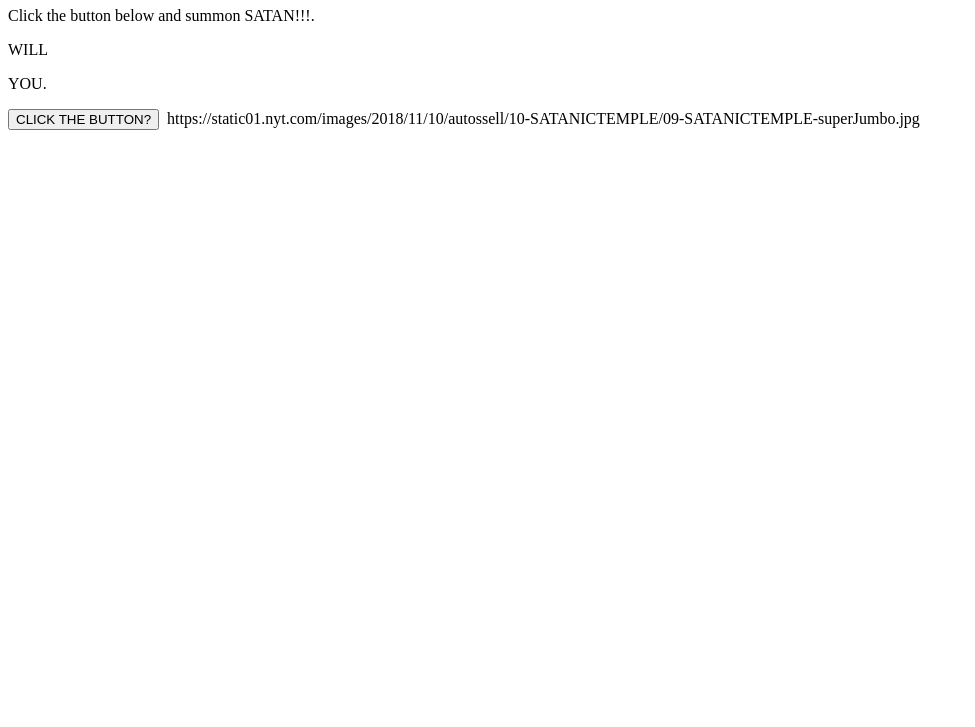
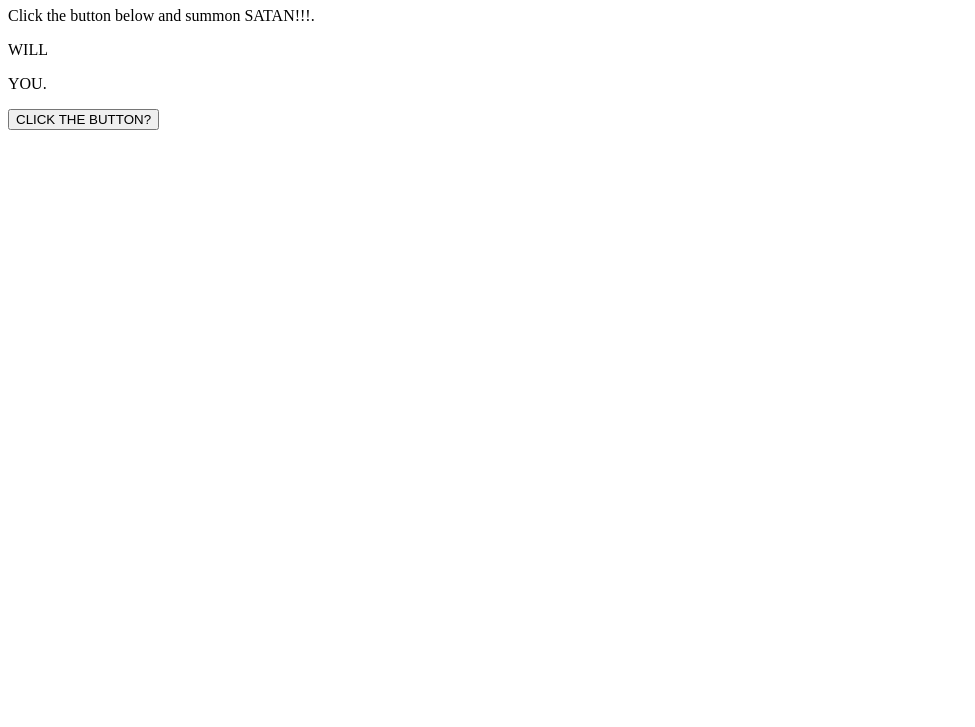
Before and after one commit to hdjburgess/hdjburgess.github.io, a plain HTML site: page index.html in a window 1280 px wide. Shown: the part 73-800 px from the top of the page, without its empty margins (0-975 px from the left). Drawn offline with Linux system fonts and the light colour scheme.

Commit message:
images ?

```diff
--- a/index.html
+++ b/index.html
@@ -14,6 +14,5 @@
         <p id="demo">WILL </p>
         <p id="demo2">YOU.</p>
         <button type="button" onclick="textChanger()">CLICK THE BUTTON?</button>
-        <img> https://static01.nyt.com/images/2018/11/10/autossell/10-SATANICTEMPLE/09-SATANICTEMPLE-superJumbo.jpg </img>
     </body>
 </html>
```
